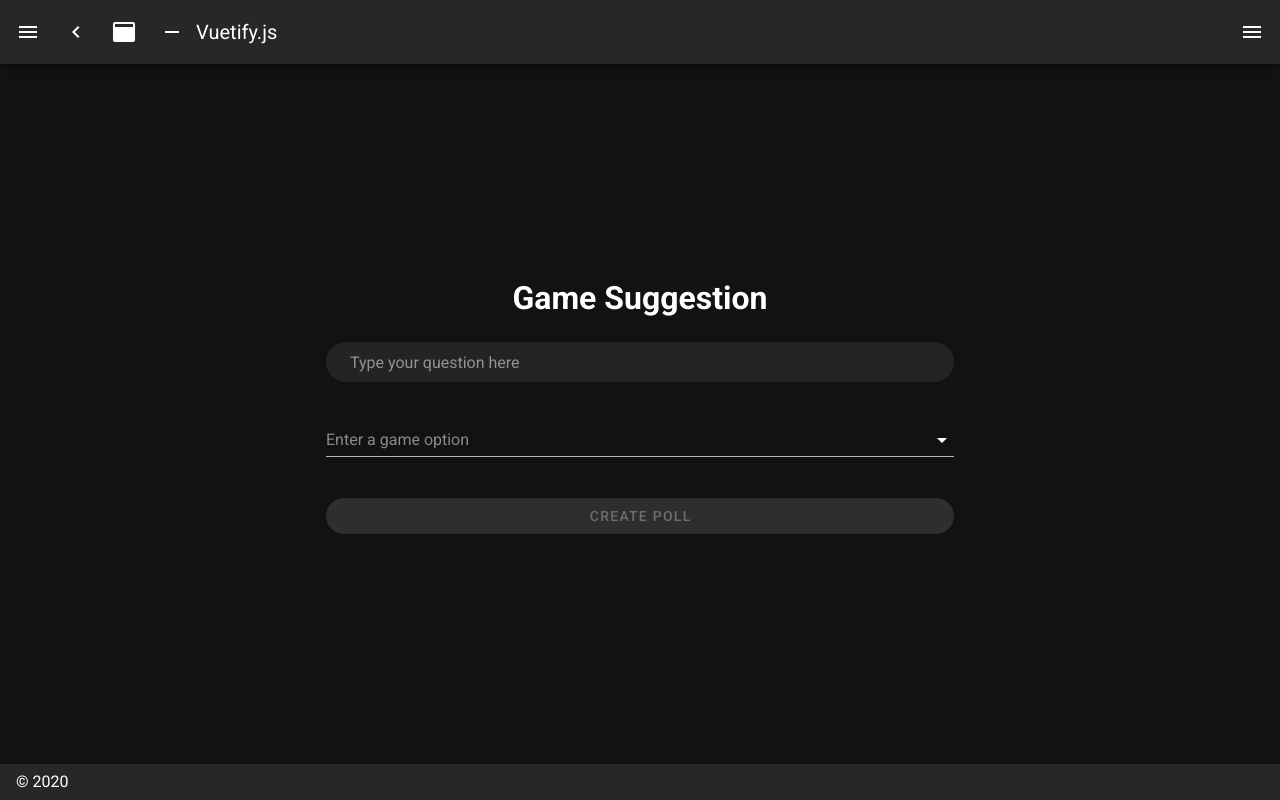
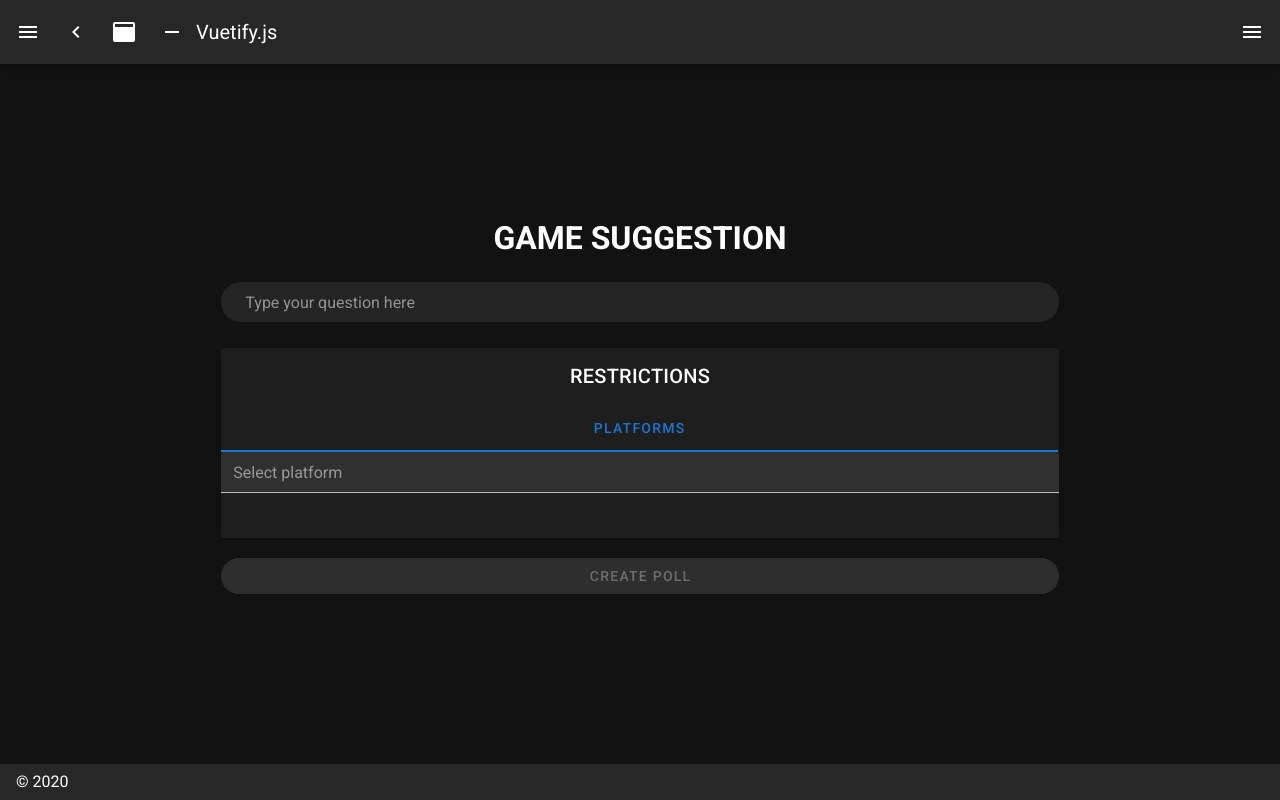
Before and after one commit to samuelmarcos-cpu/game-suggestion-frontend, a Nuxt app: page / in a window 1280 px wide. Built offline with nearby package versions, Linux system fonts and the light colour scheme.

Commit message:
add restrictions in create poll page

```diff
--- /dev/null
+++ b/components/Autocomplete.vue
@@ -0,0 +1,114 @@
+<template>
+  <div>
+    <v-text-field
+      clearable
+      filled
+      dense
+      v-model="text"
+      :placeholder="placeholder"
+      :loading="loading"
+      :disabled="disabled"
+    ></v-text-field>
+    <div class="d-flex flex-row flex-wrap align-center justify-center px-5 pb-5">
+      <div v-for="(item, index) in itens" :key="item.key">
+        <slot v-bind="{ item, toggle: factoryToggle(index) }"></slot>
+      </div>
+    </div>
+  </div>
+</template>
+
+<script>
+export default {
+  props: {
+    searchInterval: {
+      type: Number,
+      default: 1000
+    },
+    search: Function,
+    value: Array,
+    placeholder: String,
+    disabled: Boolean
+  },
+  data() {
+    return {
+      text: "",
+      newText: "",
+      loading: false,
+      itens: []
+    };
+  },
+  methods: {
+    factoryToggle(index) {
+      return () => {
+        const item = this.itens[index];
+        item.active = !item.active;
+      };
+    }
+  },
+  watch: {
+    async text(t) {
+      this.newText = t;
+      if (t.trim() == "") {
+        this.loading = false;
+        return;
+      }
+      const request = await new Promise(resolve =>
+        setTimeout(() => {
+          if (t !== this.newText) {
+            resolve(false);
+          }
+          resolve(true);
+        }, this.searchInterval)
+      );
+      if (request === false) return;
+      this.loading = true;
+      let itens = await this.search(t);
+
+      let selected = this.itens.filter(item => item.active);
+
+      itens = itens.map(item => {
+        let active = false;
+
+        const selectedItem = selected.filter(sel => sel.key === item.key);
+        if (selectedItem.length > 0) {
+          active = true;
+          selected = selected.filter(sel => sel.key !== item.key);
+        }
+
+        return {
+          ...item,
+          active
+        };
+      });
+
+      itens.push(...selected);
+
+      if (t !== this.newText) {
+        return;
+      }
+      this.itens = itens;
+      this.loading = false;
+    },
+    itens: {
+      deep: true,
+      handler(itens) {
+        const selected = itens.filter(item => item.active);
+        this.$emit("input", selected);
+      }
+    },
+    value: {
+      deep: true,
+      handler(value) {
+        this.itens.forEach(item => {
+          const selectedItem = value.filter(vl => vl.key === item.key);
+          if (selectedItem.length <= 0) {
+            item.active = false;
+          } else {
+            item.active = true;
+          }
+        });
+      }
+    }
+  }
+};
+</script>
--- a/components/GameCard.vue
+++ b/components/Card.vue
@@ -10,22 +10,21 @@
         :disabled="disabled"
         @click="click"
       >
-        <v-img :src="game.image | gameImageValidation | gameImageCoverBig">
+        <!-- <v-img :src="item.image | itemImageValidation | itemImageCoverBig"> -->
+        <v-img :src="image">
           <slot></slot>
         </v-img>
       </v-card>
     </template>
-    <span>{{game.name}}</span>
+    <span>{{name}}</span>
   </v-tooltip>
 </template>
 
 <script>
 export default {
   props: {
-    game: {
-      type: Object,
-      required: true
-    },
+    name: String,
+    image: String,
     ripple: {
       type: Boolean,
       default: true
--- a/components/GameGroupResult.vue
+++ b/components/GameGroupResult.vue
@@ -29,10 +29,10 @@
 </template>
 
 <script>
-import GameCard from "@/components/GameCard.vue";
+import Card from "@/components/Card.vue";
 
 export default {
-  components: { GameCard },
+  components: { Card },
   props: {
     games: {
       type: Array,
--- a/graphql/query.graphql
+++ b/graphql/query.graphql
@@ -4,6 +4,14 @@ query SearchGames($q: String!) {
     name
     image
     year
+  }
+}
+
+query SearchPlatforms($q: String!) {
+  SearchPlatforms(query: $q) {
+    id
+    name
+    image
   }
 }
 
@@ -36,3 +44,17 @@ query PollResult($id: Int!) {
     }
   }
 }
+
+query PollVote($id: Int!) {
+  Poll(poll: $id) {
+    question
+    options {
+      id
+      game {
+        id
+        name
+        image
+      }
+    }
+  }
+}
--- a/pages/index.vue
+++ b/pages/index.vue
@@ -1,65 +1,59 @@
 <template>
   <v-container fluid fill-height>
     <v-layout align-center justify-center>
-      <v-flex xs12 sm8 md6>
-        <h1 class="text-center">Game Suggestion</h1>
+      <v-flex xs12 sm10 md8>
+        <h1 class="text-center">GAME SUGGESTION</h1>
         <v-form ref="form" v-model="valid" class="my-5">
           <v-text-field
+            clearable
+            rounded
+            filled
+            dense
             placeholder="Type your question here"
-            clearable
             v-model="question"
             :rules="questionRules"
             :disabled="isLoadingCreate"
-            rounded
-            filled
-            dense
           ></v-text-field>
-          <v-autocomplete
-            placeholder="Enter a game option"
-            no-data-text="Games not found"
-            v-model="gamesSelected"
-            :items="games"
-            :loading="isLoadingSearch"
-            :search-input.sync="search"
-            :rules="optionsRules"
-            :disabled="isLoadingCreate"
-            item-value="id"
-            item-text="name"
-            hide-selected
-            multiple
-          >
-            <template v-slot:item="{ item }">
-              <v-list-item-avatar tile size="35">
-                <img :src="item.image | gameImageValidation | gameImageCoverSmall" />
-              </v-list-item-avatar>
-              <v-list-item-content>
-                <v-list-item-title v-text="item.name"></v-list-item-title>
-                <v-list-item-subtitle v-text="item.year"></v-list-item-subtitle>
-              </v-list-item-content>
-            </template>
-            <template v-slot:selection></template>
-          </v-autocomplete>
-          <div class="d-flex flex-row flex-wrap align-center justify-center">
-            <div v-for="game of gamesFilter" :key="game.id" class="mx-2 my-2">
-              <game-card
-                :game="game"
-                :disabled="isLoadingCreate"
-                @click="remove(game)"
-                max-width="120px"
-              >
-                <v-container fluid fill-height class="pa-0 justify-center">
-                  <v-icon class="d-flex align-self-end">close</v-icon>
-                </v-container>
-              </game-card>
+          <v-card>
+            <v-card-title class="text-center justify-center py-3">RESTRICTIONS</v-card-title>
+            <div class="d-flex flex-row flex-wrap mx-1 my-0">
+              <v-chip
+                close
+                v-for="restriction in selected"
+                :key="restriction.key"
+                @click:close="selected.splice(selected.indexOf(restriction), 1)"
+                class="ma-1"
+              >{{restriction.name}}</v-chip>
             </div>
-          </div>
+            <v-tabs :grow="true">
+              <v-tab>Platforms</v-tab>
+              <v-tab-item>
+                <autocomplete v-model="selected" :search="search" placeholder="Select platform">
+                  <template v-slot="{ item, toggle }">
+                    <div class="ma-1">
+                      <card
+                        max-width="90px"
+                        max-height="90px"
+                        :name="item.name + ` (${item.active})`"
+                        :image="item.image | imageValidation"
+                        @click="toggle"
+                      >
+                        <transition name="slide">
+                          <div v-if="item.active" class="text-center caption primary">ACTIVE</div>
+                        </transition>
+                      </card>
+                    </div>
+                  </template>
+                </autocomplete>
+              </v-tab-item>
+            </v-tabs>
+          </v-card>
           <v-btn
             rounded
             block
             class="mt-5"
             :disabled="!valid"
             :loading="isLoadingCreate"
-            @click="createPoll"
           >Create Poll</v-btn>
         </v-form>
       </v-flex>
@@ -68,21 +62,21 @@
 </template>
 
 <script>
-import GameCard from "@/components/GameCard.vue";
-import { SearchGames } from "@/graphql/query.graphql";
-import { CreatePoll } from "@/graphql/mutation.graphql";
+import Autocomplete from "@/components/Autocomplete.vue";
+import Card from "@/components/Card.vue";
+
+import { SearchPlatforms } from "@/graphql/query.graphql";
 
 export default {
-  components: { GameCard },
+  components: {
+    Autocomplete,
+    Card
+  },
   data() {
     return {
-      newSearch: "",
       valid: true,
       question: "",
-      search: null,
-      games: [],
-      gamesSelected: null,
-      isLoadingSearch: false,
+      selected: [],
       isLoadingCreate: false,
 
       questionRules: [
@@ -90,90 +84,56 @@ export default {
         v =>
           (v && v.trim().length >= 10) ||
           "Question must be bigger than 10 character"
-      ],
-
-      optionsRules: [
-        v => !!v || "Options is required",
-        v => (v && v.length >= 2) || "Must have at least 2 options",
-        v => (v && v.length <= 20) || "No more than 20 games"
       ]
     };
   },
-  computed: {
-    gamesFilter() {
-      if (this.gamesSelected) {
-        return this.gamesSelected.map(gameId => {
-          const game = this.games.filter(game => game.id === gameId)[0];
-          const index = this.games.indexOf(game);
-          return this.games[index];
-        });
-      }
-      return [];
-    }
-  },
   methods: {
-    remove(game) {
-      if (this.gamesSelected) {
-        const indexSelected = this.gamesSelected.indexOf(game.id);
-        this.gamesSelected.splice(indexSelected, 1);
-      }
-      const index = this.games.indexOf(game);
-      this.games.splice(index, 1);
-    },
-    async createPoll() {
-      this.isLoadingCreate = true;
-      const result = await this.$apollo.mutate({
-        mutation: CreatePoll,
-        variables: {
-          question: this.question,
-          games: this.gamesSelected
-        }
-      });
-      this.$router.push({
-        path: `/poll/${result.data.CreatePoll.id.toString()}`
-      });
-      this.isLoadingCreate = true;
-    }
-  },
-  watch: {
     async search(q) {
-      this.isLoadingSearch = true;
-      if (!q) {
-        if (this.isLoadingSearch) {
-          this.isLoadingSearch = false;
-        }
-        return;
-      }
-      this.newSearch = q;
-      const request = await new Promise(resolve =>
-        setTimeout(() => {
-          if (q !== this.newSearch) {
-            resolve(false);
-          }
-          resolve(true);
-        }, 500)
-      );
-      if (!request) {
-        return;
-      }
       const result = await this.$apollo.query({
-        query: SearchGames,
+        query: SearchPlatforms,
         variables: {
           q
         }
       });
-      if (q !== this.newSearch) {
-        return;
-      }
-      const games = result.data.SearchGames.map(game => {
-        if (game.year) {
-          game.year = new Date(game.year * 1000).getFullYear();
-        }
-        return game;
+      return result.data.SearchPlatforms.map(platform => {
+        return {
+          key: platform.id,
+          ...platform
+        };
       });
-      this.games = [...games, ...this.gamesFilter];
-      this.isLoadingSearch = false;
     }
   }
 };
 </script>
+
+<style scoped>
+@keyframes slide-in {
+  from {
+    transform: translateY(-20px);
+    opacity: 0;
+  }
+  to {
+    transform: translateY(0px);
+    opacity: 1;
+  }
+}
+
+@keyframes slide-out {
+  from {
+    transform: translateY(0px);
+    opacity: 1;
+  }
+  to {
+    transform: translateY(-20px);
+    opacity: 0;
+  }
+}
+
+.slide-enter-active {
+  animation: slide-in 1s ease;
+}
+
+.slide-leave-active {
+  animation: slide-out 1s ease;
+}
+</style>
--- a/pages/poll/_id.vue
+++ b/pages/poll/_id.vue
@@ -25,12 +25,12 @@
 </template>
 
 <script>
-import GameCard from "@/components/GameCard.vue";
+import Card from "@/components/Card.vue";
 import { PollVote } from "@/graphql/query.graphql";
 import { Vote } from "@/graphql/mutation.graphql";
 
 export default {
-  components: { GameCard },
+  components: { Card },
   validate: context => /^\d+$/.test(context.params.id),
   async asyncData(context) {
     const id = parseInt(context.params.id);
--- a/plugins/filters.js
+++ b/plugins/filters.js
@@ -6,8 +6,8 @@ function gameImageReplace (src, name) {
   return parts.join('/')
 }
 
-Vue.filter('gameImageValidation', src =>
+Vue.filter('imageValidation', src =>
   src ? src : '//images.igdb.com/igdb/image/upload/t_thumb/co1wxi.jpg'
 )
-Vue.filter('gameImageCoverSmall', src => gameImageReplace(src, 't_cover_small'))
-Vue.filter('gameImageCoverBig', src => gameImageReplace(src, 't_cover_big'))
+Vue.filter('imageCoverSmall', src => gameImageReplace(src, 't_cover_small'))
+Vue.filter('imageCoverBig', src => gameImageReplace(src, 't_cover_big'))
```
